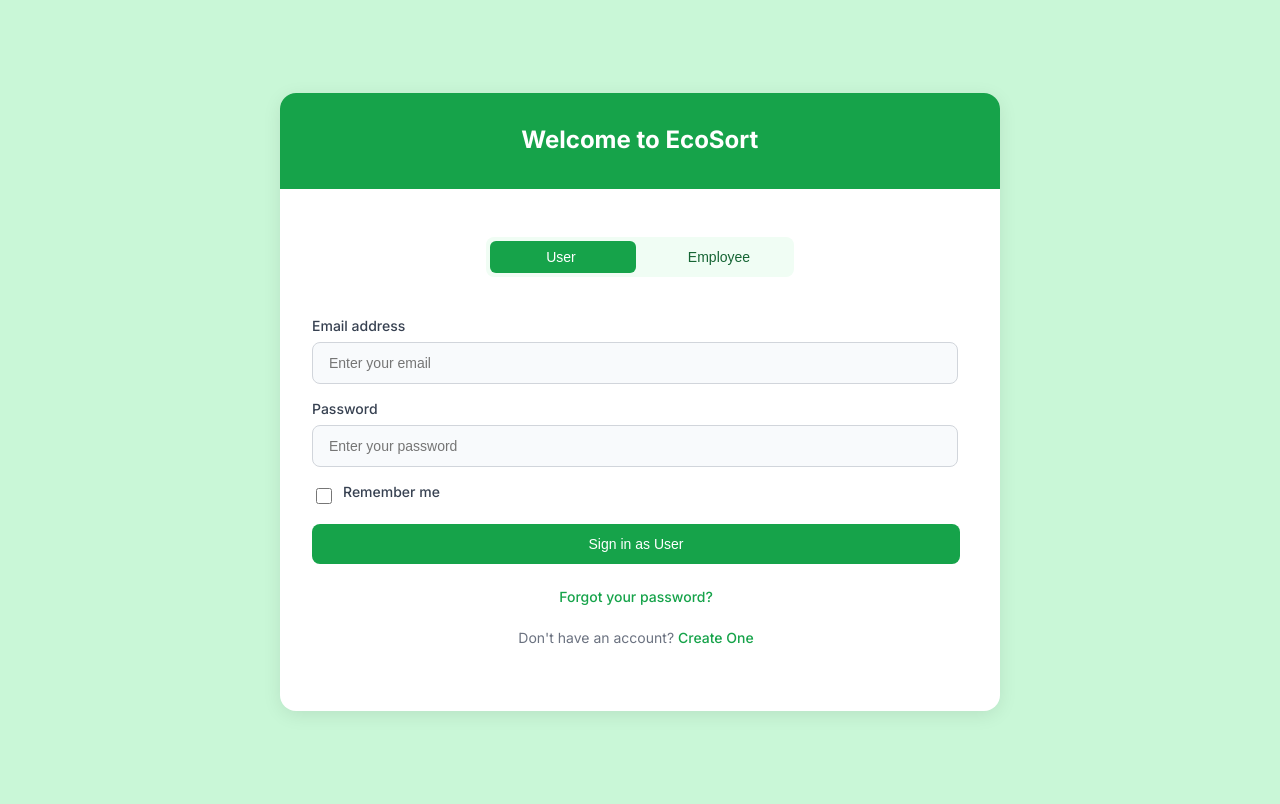
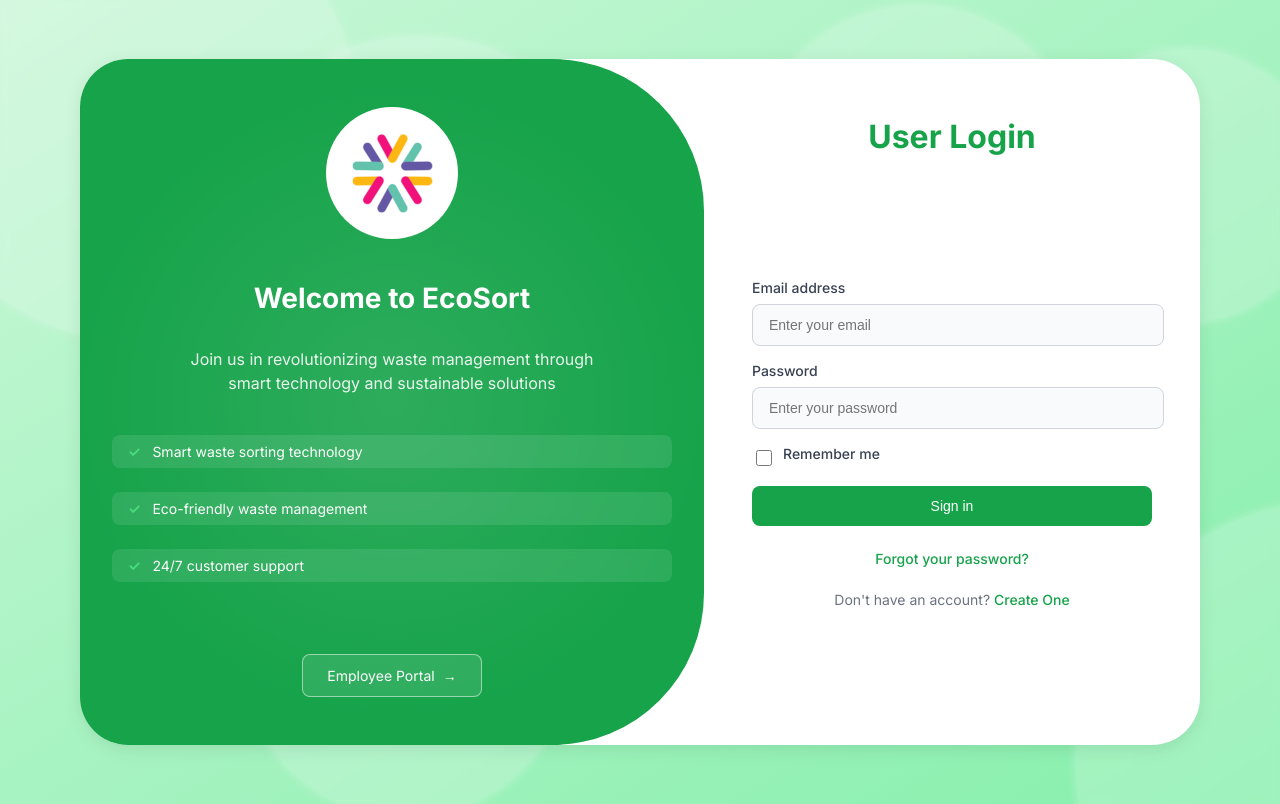
Before and after one commit to Akshai-max/Ecosort_new, a Next.js app: page /login in a window 1280 px wide. Built offline with nearby package versions, Linux system fonts and the light colour scheme.

Commit message:
template_change

```diff
--- a/package.json
+++ b/package.json
@@ -13,12 +13,14 @@
     "@types/jsonwebtoken": "^9.0.9",
     "bcryptjs": "^3.0.2",
     "jsonwebtoken": "^9.0.2",
+    "lucide-react": "^0.487.0",
     "mongoose": "^8.13.2",
     "next": "15.2.4",
     "next-auth": "^4.24.11",
     "prisma": "^6.5.0",
     "react": "^19.0.0",
-    "react-dom": "^19.0.0"
+    "react-dom": "^19.0.0",
+    "react-icons": "^5.5.0"
   },
   "devDependencies": {
     "@eslint/eslintrc": "^3",
--- a/src/app/login/login.module.css
+++ b/src/app/login/login.module.css
@@ -1,3 +1,15 @@
+@keyframes float {
+  0% {
+    transform: translateY(0) scale(1);
+  }
+  50% {
+    transform: translateY(-20px) scale(1.1);
+  }
+  100% {
+    transform: translateY(0) scale(1);
+  }
+}
+
 .container {
   min-height: 96.5vh;
   display: flex;
@@ -5,41 +17,250 @@
   justify-content: center;
   background-color: #c9f7d7;
   padding: 1rem;
+  position: relative;
+  overflow: hidden;
+}
+
+.container::before {
+  content: '';
+  position: absolute;
+  width: 100%;
+  height: 100%;
+  background: linear-gradient(to bottom right, #c9f7d7, #86efac);
+  z-index: 0;
+}
+
+.bubbles {
+  position: absolute;
+  width: 100%;
+  height: 100%;
+  z-index: 1;
+  overflow: hidden;
+}
+
+.bubble {
+  position: absolute;
+  width: 60px;
+  height: 60px;
+  background: rgba(255, 255, 255, 0.2);
+  border-radius: 50%;
+  backdrop-filter: blur(4px);
+  box-shadow: 0 0 10px rgba(255, 255, 255, 0.3);
+  animation: float 6s ease-in-out infinite;
+}
+
+.bubble:nth-child(1) {
+  width: 420px;
+  height: 420px;
+  left: -6%;
+  top: -10%;
+  animation-duration: 8s;
+}
+
+.bubble:nth-child(2) {
+  width: 380px;
+  height: 380px;
+  left: 18%;
+  top: 7%;
+  animation-duration: 6s;
+  animation-delay: 1s;
+}
+
+.bubble:nth-child(3) {
+  width: 300px;
+  height: 300px;
+  left: 60%;
+  top: 5%;
+  animation-duration: 7s;
+  animation-delay: 2s;
+}
+
+.bubble:nth-child(4) {
+  width: 300px;
+  height: 300px;
+  left: 20%;
+  top: 65%;
+  animation-duration: 9s;
+}
+
+.bubble:nth-child(5) {
+  width: 330px;
+  height: 330px;
+  left: 65%;
+  top: 50%;
+  animation-duration: 7s;
+  animation-delay: 3s;
+}
+
+.bubble:nth-child(6) {
+  width: 250px;
+  height: 250px;
+  left: 83%;
+  top: 10%;
+  animation-duration: 8s;
+  animation-delay: 2s;
+}
+
+.bubble:nth-child(7) {
+  width: 500px;
+  height: 500px;
+  left: 85%;
+  top: 65%;
+  animation-duration: 6s;
+  animation-delay: 1s;
 }
 
 .formContainer {
-  max-width: 45rem;
+  max-width: 70rem;
+  min-height: 600px;
   height: 100%;
   width: 100%;
   padding: 0;
   background-color: white;
-  border-radius: 1rem;
+  border-radius: 3rem;
   box-shadow: 0 4px 20px -2px rgba(0, 0, 0, 0.1);
   overflow: hidden;
+  display: flex;
+  position: relative;
+  z-index: 2;
+  backdrop-filter: blur(10px);
 }
 
 .logoContainer {
-  width: 95.5%;
-  padding: 1rem;
+  width: 50%;
+  border-top-right-radius: 9.5rem;
+  border-bottom-right-radius: 9.5rem;
   background-color: #16a34a;
   display: flex;
   flex-direction: column;
   align-items: center;
-  margin-bottom: 1rem;
+  padding: 3rem 2rem;
+  position: relative;
+  overflow: hidden;
+}
+
+.logoContainer::before {
+  content: '';
+  position: absolute;
+  top: 0;
+  left: 0;
+  right: 0;
+  bottom: 0;
+  background: radial-gradient(circle at center, rgba(255,255,255,0.1) 0%, rgba(22,163,74,0) 70%);
+  z-index: 0;
+}
+
+.logo {
+  width: 100px;
+  height: 100px;
+  border-radius: 50%;
+  object-fit: contain;
+  margin-bottom: 1.5rem;
+  position: relative;
+  z-index: 1;
+  background-color: white;
+  padding: 1rem;
 }
 
 .title {
-  margin-top: 1rem;
   text-align: center;
-  font-size: 1.5rem;
+  font-size: 1.75rem;
   font-weight: 700;
   color: white;
+  margin-bottom: 1rem;
+  position: relative;
+  z-index: 1;
+}
+
+.subtitle {
+  text-align: center;
+  font-size: 1rem;
+  color: rgba(255, 255, 255, 0.9);
+  max-width: 80%;
+  margin-bottom: 2.5rem;
+  position: relative;
+  z-index: 1;
+  line-height: 1.5;
+}
+
+.featuresList {
+  list-style: none;
+  padding: 0;
+  margin: 0 0 3rem 0;
+  width: 100%;
+  position: relative;
+  z-index: 1;
+}
+
+.featureItem {
+  display: flex;
+  align-items: center;
+  color: white;
+  font-size: 0.875rem;
+  margin-bottom: 1.5rem;
+  padding: 0.5rem 1rem;
+  background-color: rgba(255, 255, 255, 0.1);
+  border-radius: 0.5rem;
+  backdrop-filter: blur(5px);
+}
+
+.featureItem::before {
+  content: '✓';
+  margin-right: 0.75rem;
+  font-weight: bold;
+  color: #4ade80;
+}
+
+.employeeLoginLink {
+  color: white;
+  text-decoration: none;
+  font-size: 0.875rem;
+  padding: 0.75rem 1.5rem;
+  border: 1px solid rgba(255, 255, 255, 0.5);
+  border-radius: 0.5rem;
+  transition: all 0.2s ease;
+  margin-top: auto;
+  position: relative;
+  z-index: 1;
+  display: flex;
+  align-items: center;
+  gap: 0.5rem;
+  background-color: rgba(255, 255, 255, 0.1);
+}
+
+.employeeLoginLink:hover {
+  background-color: rgba(255, 255, 255, 0.2);
+  border-color: white;
+  transform: translateY(-2px);
+}
+
+.mainContent {
+  flex: 1;
+  padding: 2rem 3rem;
+  display: flex;
+  flex-direction: column;
+}
+
+.userLoginTitle {
+  font-size: 2rem;
+  font-weight: 700;
+  color: #16a34a;
+  margin-bottom: 2rem;
+  text-align: center;
 }
 
 .formContent {
-  padding: 1.5rem 2rem 2rem;
-  position: relative;
-  min-height: 450px;
+  max-width: 400px;
+  margin: 0 auto;
+  width: 100%;
+  flex: 1;
+  display: flex;
+  flex-direction: column;
+  justify-content: center;
+}
+
+.form {
+  width: 100%;
 }
 
 .employeeFormContent {
@@ -125,10 +346,6 @@
   transform: translateX(100%);
 }
 
-.form {
-  margin-top: 5rem;
-}
-
 .inputGroup {
   margin-bottom: 1rem;
 }
@@ -161,7 +378,15 @@
   color: #dc2626;
   font-size: 0.875rem;
   text-align: center;
-  margin-top: 0.5rem;
+  margin-bottom: 1.5rem;
+  padding: 0.75rem 1rem;
+  background-color: #fef2f2;
+  border: 1px solid #fee2e2;
+  border-radius: 0.5rem;
+  display: flex;
+  align-items: center;
+  justify-content: center;
+  gap: 0.5rem;
 }
 
 .button {
--- a/src/app/login/page.tsx
+++ b/src/app/login/page.tsx
@@ -6,16 +6,12 @@ import Image from 'next/image';
 import Link from 'next/link';
 import styles from './login.module.css';
 
-type UserType = 'user' | 'employee';
-
 export default function LoginPage() {
   const router = useRouter();
-  const [userType, setUserType] = useState<UserType>('user');
   const [formData, setFormData] = useState({
     email: '',
     password: '',
     rememberMe: false,
-    employeeId: '',
   });
   const [error, setError] = useState('');
   const [loading, setLoading] = useState(false);
@@ -26,14 +22,7 @@ export default function LoginPage() {
     setLoading(true);
 
     try {
-      let endpoint = '/api/auth/user/login';
-
-      // For employee login, we'll use the employee-specific endpoint
-      if (userType === 'employee') {
-        endpoint = '/api/auth/employee/login';
-      }
-
-      const response = await fetch(endpoint, {
+      const response = await fetch('/api/auth/user/login', {
         method: 'POST',
         headers: {
           'Content-Type': 'application/json',
@@ -41,10 +30,8 @@ export default function LoginPage() {
         body: JSON.stringify({
           email: formData.email,
           password: formData.password,
-          userType: userType,
-          employeeId: userType === 'employee' ? formData.employeeId : undefined,
         }),
-        credentials: 'include', // Important for cookies
+        credentials: 'include',
       });
 
       const data = await response.json();
@@ -53,18 +40,11 @@ export default function LoginPage() {
         throw new Error(data.error || 'Login failed');
       }
 
-      // Store user data in localStorage if remember me is checked
       if (formData.rememberMe) {
         localStorage.setItem('user', JSON.stringify(data.user));
       }
 
-      // Redirect based on user type
-      if (userType === 'user') {
       router.push('/user/dashboard');
-      } else {
-        // TODO: Implement employee dashboard
-        router.push('/employee/dashboard');
-      }
     } catch (err: any) {
       setError(err.message || 'Invalid email or password');
     } finally {
@@ -80,15 +60,55 @@ export default function LoginPage() {
     }));
   };
 
-  const renderUserForm = () => (
-    <div className={`${styles.formWrapper} ${userType === 'user' ? styles.formWrapperActive : ''}`}>
+  return (
+    <div className={styles.container}>
+      <div className={styles.bubbles}>
+        <div className={styles.bubble}></div>
+        <div className={styles.bubble}></div>
+        <div className={styles.bubble}></div>
+        <div className={styles.bubble}></div>
+        <div className={styles.bubble}></div>
+        <div className={styles.bubble}></div>
+        <div className={styles.bubble}></div>
+      </div>
+      <div className={styles.formContainer}>
+        <div className={styles.logoContainer}>
+          <Image
+            src="/ecosort-logo.png"
+            alt="EcoSort Logo"
+            width={100}
+            height={100}
+            className={styles.logo}
+            priority
+          />
+          <h1 className={styles.title}>Welcome to EcoSort</h1>
+          <p className={styles.subtitle}>
+            Join us in revolutionizing waste management through smart technology and sustainable solutions
+          </p>
+
+          <ul className={styles.featuresList}>
+            <li className={styles.featureItem}>Smart waste sorting technology</li>
+            <li className={styles.featureItem}>Eco-friendly waste management</li>
+            <li className={styles.featureItem}>24/7 customer support</li>
+          </ul>
+
+          <Link href="/employee-login" className={styles.employeeLoginLink}>
+            <span>Employee Portal</span>
+            <span>→</span>
+          </Link>
+        </div>
+
+        <div className={styles.mainContent}>
+          <h2 className={styles.userLoginTitle}>User Login</h2>
+          <div className={styles.formContent}>
+            {error && <div className={styles.error}>{error}</div>}
             <form className={styles.form} onSubmit={handleSubmit}>
               <div className={styles.inputGroup}>
-          <label htmlFor="userEmail" className={styles.label}>
+                <label htmlFor="email" className={styles.label}>
                   Email address
                 </label>
                 <input
-            id="userEmail"
+                  id="email"
                   name="email"
                   type="email"
                   autoComplete="email"
@@ -101,11 +121,11 @@ export default function LoginPage() {
                 />
               </div>
               <div className={styles.inputGroup}>
-          <label htmlFor="userPassword" className={styles.label}>
+                <label htmlFor="password" className={styles.label}>
                   Password
                 </label>
                 <input
-            id="userPassword"
+                  id="password"
                   name="password"
                   type="password"
                   autoComplete="current-password"
@@ -121,14 +141,14 @@ export default function LoginPage() {
               <div className={styles.rememberMe}>
                 <input
                   type="checkbox"
-            id="userRememberMe"
+                  id="rememberMe"
                   name="rememberMe"
                   checked={formData.rememberMe}
                   onChange={handleChange}
                   className={styles.checkbox}
                   disabled={loading}
                 />
-          <label htmlFor="userRememberMe" className={styles.label}>
+                <label htmlFor="rememberMe" className={styles.label}>
                   Remember me
                 </label>
               </div>
@@ -138,7 +158,7 @@ export default function LoginPage() {
                 className={styles.button}
                 disabled={loading}
               >
-          {loading ? 'Signing in...' : 'Sign in as User'}
+                {loading ? 'Signing in...' : 'Sign in'}
               </button>
 
               <div className={styles.footer}>
@@ -154,141 +174,6 @@ export default function LoginPage() {
               </div>
             </form>
           </div>
-  );
-
-  const renderEmployeeForm = () => (
-    <div className={`${styles.formWrapper} ${styles.employeeForm} ${userType === 'employee' ? styles.formWrapperActive : ''}`}>
-      <form className={styles.form} onSubmit={handleSubmit}>
-        <div className={styles.employeeNote}>
-          For employee access, please use your work email and employee ID provided by EcoSort.
-        </div>
-
-        <div className={styles.inputGroup}>
-          <label htmlFor="employeeEmail" className={styles.label}>
-            Work Email
-          </label>
-          <input
-            id="employeeEmail"
-            name="email"
-            type="email"
-            autoComplete="email"
-            required
-            className={styles.input}
-            placeholder="Enter your work email"
-            value={formData.email}
-            onChange={handleChange}
-            disabled={loading}
-          />
-        </div>
-
-        <div className={styles.inputGroup}>
-          <label htmlFor="employeeId" className={styles.label}>
-            Employee ID
-          </label>
-          <input
-            id="employeeId"
-            name="employeeId"
-            type="text"
-            required
-            className={styles.input}
-            placeholder="Enter your employee ID"
-            value={formData.employeeId}
-            onChange={handleChange}
-            disabled={loading}
-          />
-        </div>
-
-        <div className={styles.inputGroup}>
-          <label htmlFor="employeePassword" className={styles.label}>
-            Password
-          </label>
-          <input
-            id="employeePassword"
-            name="password"
-            type="password"
-            autoComplete="current-password"
-            required
-            className={styles.input}
-            placeholder="Enter your password"
-            value={formData.password}
-            onChange={handleChange}
-            disabled={loading}
-          />
-        </div>
-
-        <div className={styles.rememberMe}>
-          <input
-            type="checkbox"
-            id="employeeRememberMe"
-            name="rememberMe"
-            checked={formData.rememberMe}
-            onChange={handleChange}
-            className={styles.checkbox}
-            disabled={loading}
-          />
-          <label htmlFor="employeeRememberMe" className={styles.label}>
-            Remember me
-          </label>
-        </div>
-
-        <button
-          type="submit"
-          className={styles.button}
-          disabled={loading}
-        >
-          {loading ? 'Signing in...' : 'Sign in as Employee'}
-        </button>
-
-        <div className={styles.footer}>
-          <Link href="/forgot-password" className={styles.link}>
-            Forgot your password?
-          </Link>
-          <p className={styles.footer}>
-            New employee?{' '}
-            <Link href="/employee-register" className={styles.link}>
-              Create Account
-            </Link>
-          </p>
-        </div>
-      </form>
-    </div>
-  );
-
-  return (
-    <div className={styles.container}>
-      <div className={styles.formContainer}>
-        <div className={styles.logoContainer}>
-          <h2 className={styles.title}>Welcome to EcoSort</h2>
-        </div>
-
-        <div className={`${styles.formContent} ${userType === 'employee' ? styles.employeeFormContent : ''}`}>
-          <div className={styles.toggleContainer} data-state={userType}>
-            <button
-              type="button"
-              className={`${styles.toggleButton} ${userType === 'user' ? styles.toggleButtonActive : ''}`}
-              onClick={() => setUserType('user')}
-              disabled={loading}
-            >
-              User
-            </button>
-            <button
-              type="button"
-              className={`${styles.toggleButton} ${userType === 'employee' ? styles.toggleButtonActive : ''}`}
-              onClick={() => setUserType('employee')}
-              disabled={loading}
-            >
-              Employee
-            </button>
-          </div>
-
-          {error && (
-            <div className={styles.error}>
-              {error}
-            </div>
-          )}
-
-          {renderUserForm()}
-          {renderEmployeeForm()}
         </div>
       </div>
     </div>
--- a/src/app/register/user/register.module.css
+++ b/src/app/register/user/register.module.css
@@ -1,3 +1,15 @@
+@keyframes float {
+  0% {
+    transform: translateY(0) scale(1);
+  }
+  50% {
+    transform: translateY(-20px) scale(1.1);
+  }
+  100% {
+    transform: translateY(0) scale(1);
+  }
+}
+
 .container {
   min-height: 93.4vh;
   display: flex;
@@ -6,6 +18,95 @@
   justify-content: center;
   background-color: #c9f7d7;
   padding: 2rem;
+}
+
+.container::before {
+  content: '';
+  position: absolute;
+  width: 100%;
+  height: 100%;
+  background: linear-gradient(to bottom right, #c9f7d7, #86efac);
+  z-index: 0;
+}
+
+.bubbles {
+  position: absolute;
+  width: 100%;
+  height: 100%;
+  z-index: 1;
+  overflow: hidden;
+}
+
+.bubble {
+  position: absolute;
+  width: 60px;
+  height: 60px;
+  background: rgba(255, 255, 255, 0.2);
+  border-radius: 50%;
+  backdrop-filter: blur(4px);
+  box-shadow: 0 0 10px rgba(255, 255, 255, 0.3);
+  animation: float 6s ease-in-out infinite;
+}
+
+.bubble:nth-child(1) {
+  width: 420px;
+  height: 420px;
+  left: -6%;
+  top: -10%;
+  animation-duration: 8s;
+}
+
+.bubble:nth-child(2) {
+  width: 380px;
+  height: 380px;
+  left: 18%;
+  top: 7%;
+  animation-duration: 6s;
+  animation-delay: 1s;
+}
+
+.bubble:nth-child(3) {
+  width: 300px;
+  height: 300px;
+  left: 60%;
+  top: 5%;
+  animation-duration: 7s;
+  animation-delay: 2s;
+}
+
+.bubble:nth-child(4) {
+  width: 300px;
+  height: 300px;
+  left: 20%;
+  top: 65%;
+  animation-duration: 9s;
+}
+
+.bubble:nth-child(5) {
+  width: 330px;
+  height: 330px;
+  left: 65%;
+  top: 50%;
+  animation-duration: 7s;
+  animation-delay: 3s;
+}
+
+.bubble:nth-child(6) {
+  width: 250px;
+  height: 250px;
+  left: 83%;
+  top: 10%;
+  animation-duration: 8s;
+  animation-delay: 2s;
+}
+
+.bubble:nth-child(7) {
+  width: 500px;
+  height: 500px;
+  left: 85%;
+  top: 65%;
+  animation-duration: 6s;
+  animation-delay: 1s;
 }
 
 .brandText {
@@ -31,10 +132,13 @@
 }
 
 .formContainer {
-  max-width: 45rem;
+  max-width: 60rem;
   width: 100%;
   background-color: #ffffff;
   border-radius: 1rem;
+  z-index: 2;
+  background-color: white;
+  border-radius: 3rem;
   box-shadow: 0 4px 20px -2px rgba(0, 0, 0, 0.1);
   overflow: hidden;
 }
```
Also changed, not shown: src/app/register/user/page.tsx (+9 -0 lines), 1 other file (tests, documents, lock files or other folders). Lines whose indentation alone changed are shown as unchanged.
